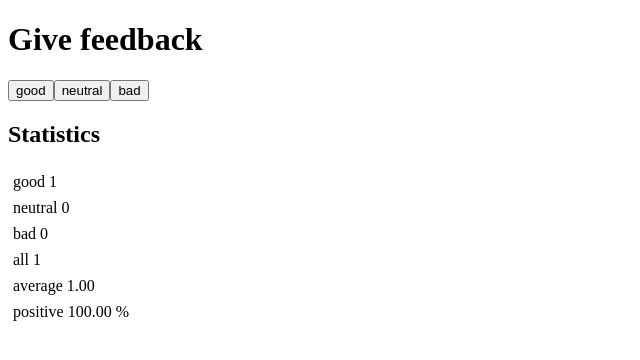
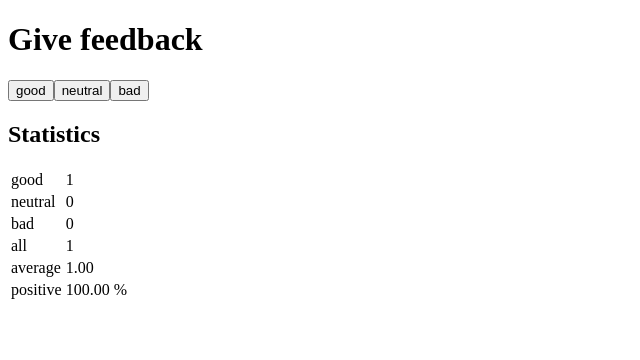
Before and after one commit to Juzoth/Test_Kurs, a React (Vite) app in the folder PART_1/part1/: page / in a window 1280 px wide. Both pictures are taken after a click on the button "good". Shown: the top 360 px of the page, without its empty margins (0-640 px from the left). Built offline with nearby package versions, Linux system fonts and the light colour scheme.

Commit message:
Skonczono zadania 1.6-1.11 part 1

```diff
--- a/PART_1/part1/src/App.jsx
+++ b/PART_1/part1/src/App.jsx
@@ -56,12 +56,14 @@
 
   return (
     <table>
-        <tr><StatisticLine text="good" value={good} /></tr>
-        <tr><StatisticLine text="neutral" value={neutral} /></tr>
-        <tr><StatisticLine text="bad" value={bad} /></tr>
-        <tr><StatisticLine text="all" value={total} /></tr>
-        <tr><StatisticLine text="average" value={average.toFixed(2)} /></tr>
-        <tr><StatisticLine text="positive" value={positive.toFixed(2) + " %"} /></tr>
+      <tbody>
+        <StatisticLine text="good" value={good} />
+        <StatisticLine text="neutral" value={neutral} />
+        <StatisticLine text="bad" value={bad} />
+        <StatisticLine text="all" value={total} />
+        <StatisticLine text="average" value={average.toFixed(2)} />
+        <StatisticLine text="positive" value={positive.toFixed(2) + " %"} />
+      </tbody>
     </table>
   );
 };
```
